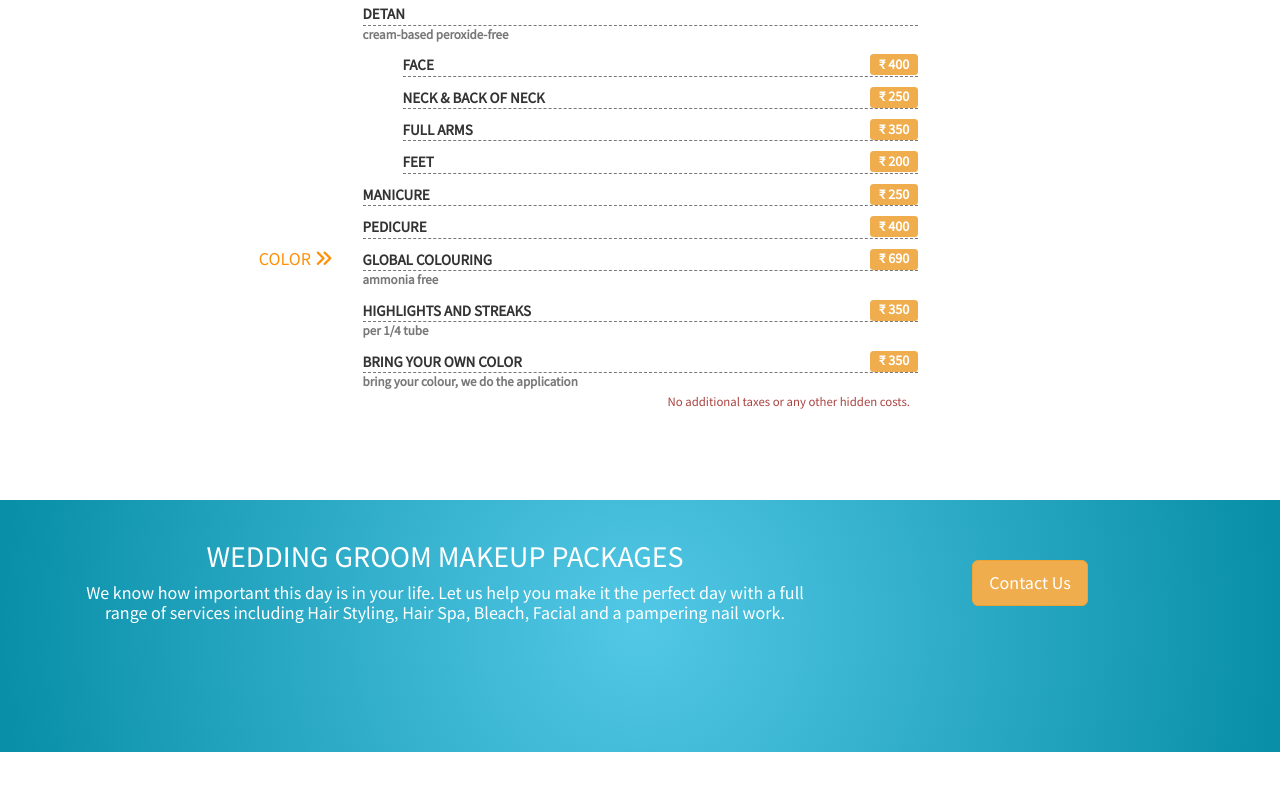
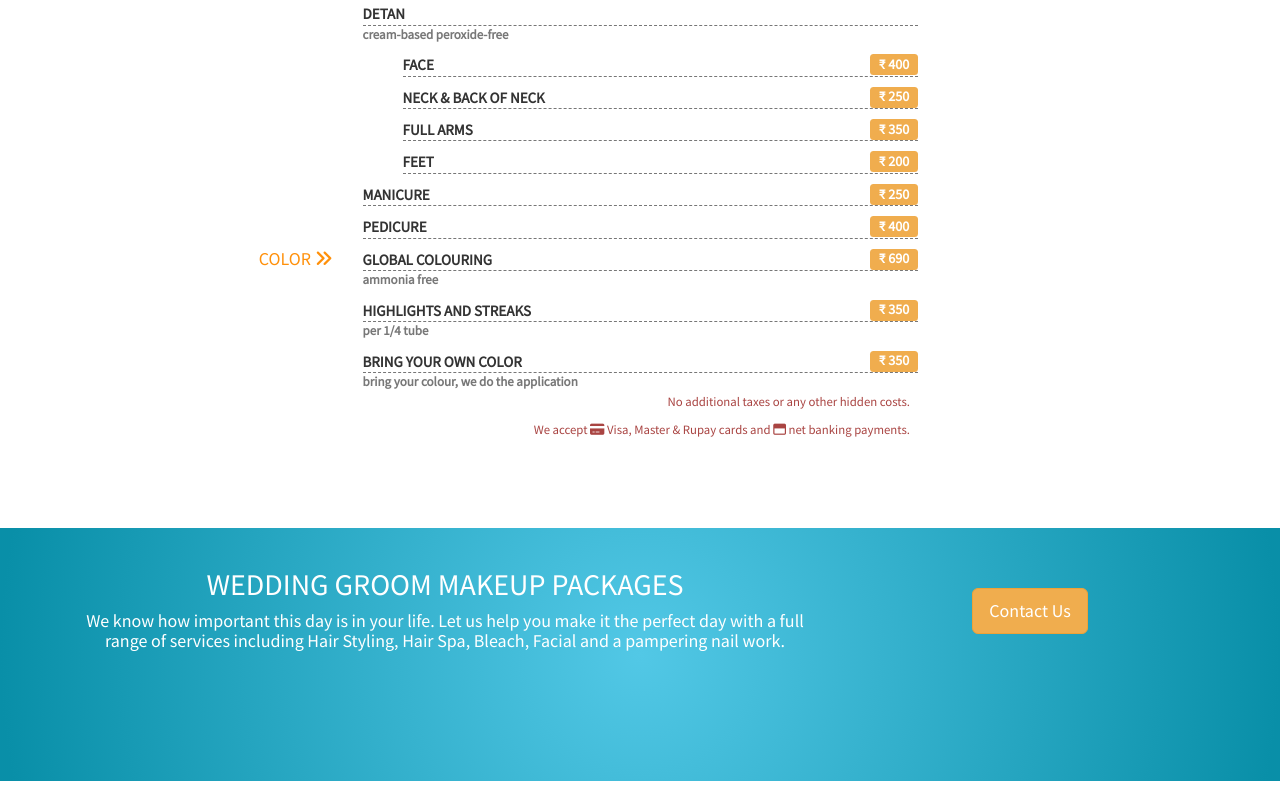
Before and after one commit to pranavsolutions/Studio44, a plain HTML site: page mens-salon-spa-services-chennai.html in a window 1280 px wide. Shown: the part 1291-2092 px from the top of the page. Before the commit the page ends 2063 px from the top, so only its background shows below. Drawn offline with nearby package versions, Linux system fonts and the light colour scheme.

Commit message:
Added Language about accepted payment types

```diff
--- a/mens-salon-spa-services-chennai.html
+++ b/mens-salon-spa-services-chennai.html
@@ -161,6 +161,7 @@
             <div>
                   <div class="col-md-9">
                         <small><p class="text-right text-danger">No additional taxes or any other hidden costs.</p></small>
+                        <small><p class="text-right text-danger">We accept <i class="fa fa-credit-card-alt"></i> Visa, Master & Rupay cards and <i class="fa fa-window-maximize"></i> net banking payments.</p></small>
                   </div>
                   <div class="col-md-3">
                   </div>
```
Also changed, not shown: mens-groom-wedding-makeup-facial-chennai.html (+1 -0 lines).
